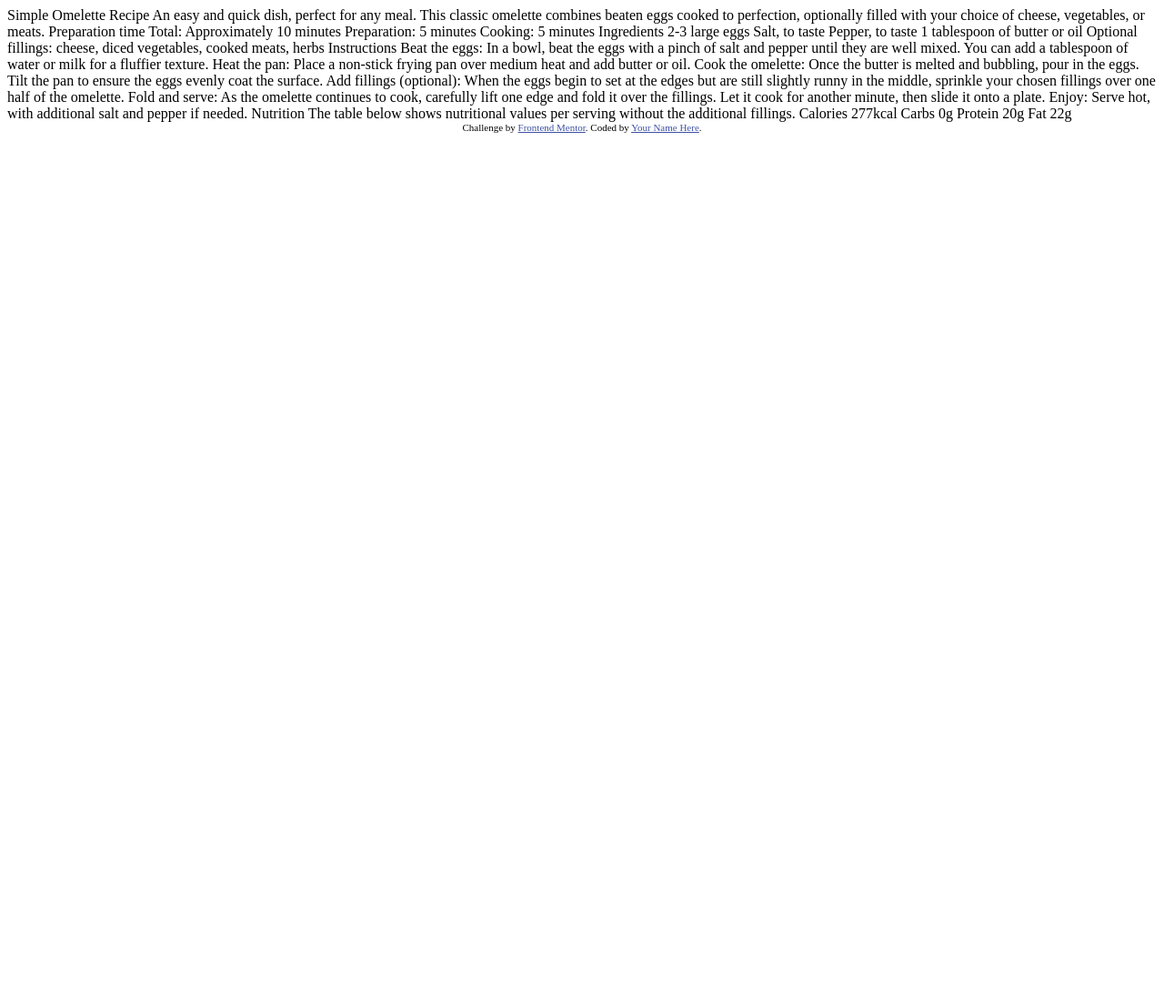
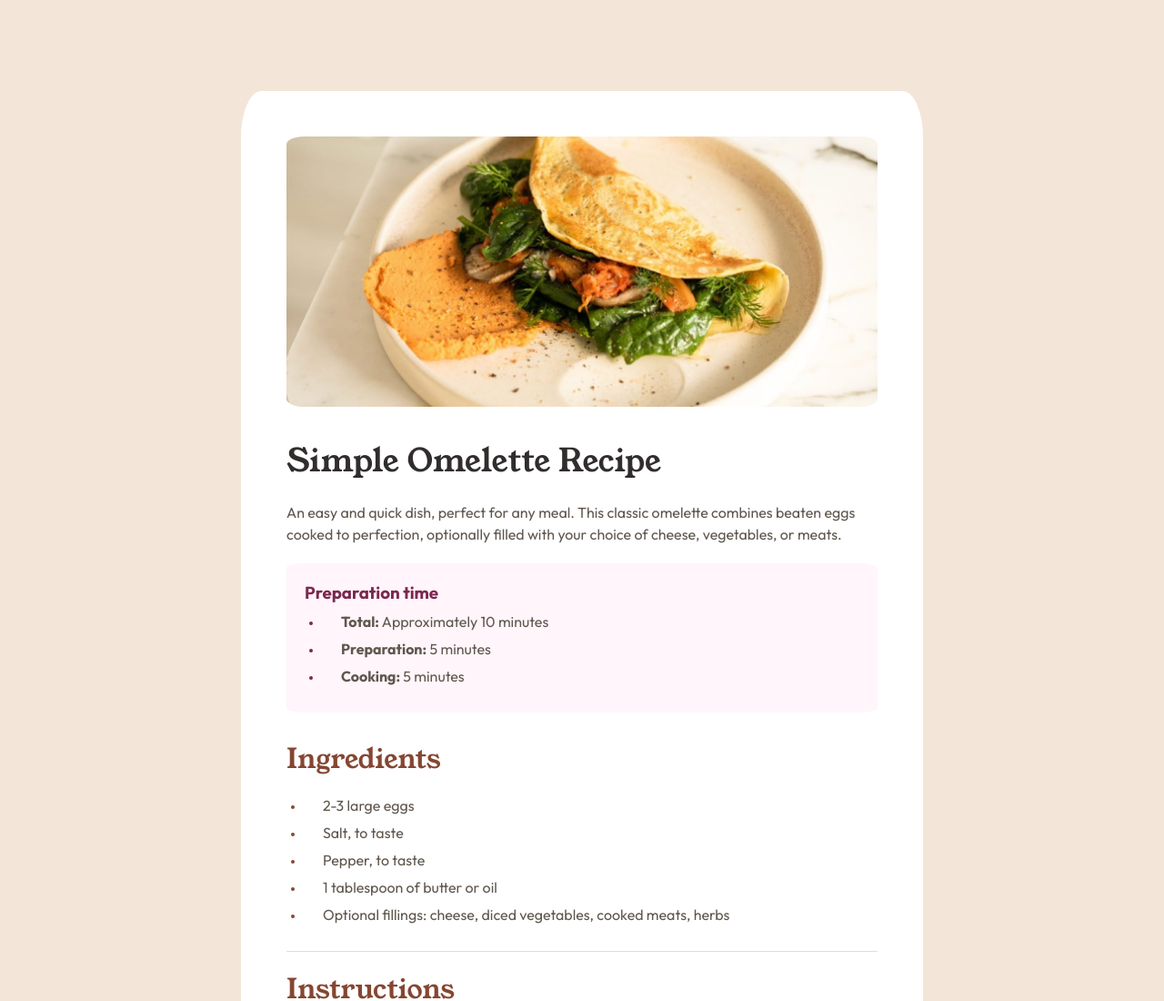
Before and after one commit to ManuW7/frontend_mentor_recipe_page, a plain HTML site: page index.html in a window 1280 px wide. Shown: the top 1100 px of the page at 91% size. Before the commit the page ends 800 px from the top, so only its background shows below. Drawn offline with Linux system fonts and the light colour scheme.

Commit message:
add the page v1

```diff
--- a/index.html
+++ b/index.html
@@ -2,76 +2,74 @@
 <html lang="en">
   <head>
     <meta charset="UTF-8">
-  <meta name="viewport" content="width=device-width, initial-scale=1.0"> <!-- displays site properly based on user's device -->
-
+    <meta name="viewport" content="width=device-width, initial-scale=1.0">
     <link rel="icon" type="image/png" sizes="32x32" href="./assets/images/favicon-32x32.png">
-
     <title>Frontend Mentor | Recipe page</title>
-
-  <!-- Feel free to remove these styles or customise in your own stylesheet 👍 -->
-  <style>
-    .attribution { font-size: 11px; text-align: center; }
-    .attribution a { color: hsl(228, 45%, 44%); }
-  </style>
+    <link rel="stylesheet" href="styles.css">
+    <link href="https://fonts.googleapis.com/css2?family=Young+Serif&display=swap" rel="stylesheet">
+    <link href="https://fonts.googleapis.com/css2?family=Outfit:wght@100..900&family=Young+Serif&display=swap" rel="stylesheet">
   </head>
   <body>
+    <div class="main_div">
+      <img src="assets/images/image-omelette.jpeg" alt="A picture of an omelette" class="omelette_image">
+      <h1>Simple Omelette Recipe</h1>
+      <p>An easy and quick dish, perfect for any meal. This classic omelette combines beaten eggs cooked to perfection, optionally filled with your choice of cheese, vegetables, or meats.</p>
+      <div class="preporation_time">
+        <h3>Preparation time</h3>
+        <ul>
+          <li><span class="bold">Total:</span> Approximately 10 minutes</li>
+          <li><span class="bold">Preparation:</span> 5 minutes</li>
+          <li><span class="bold">Cooking:</span> 5 minutes</li>
+        </ul>
+      </div>
+      <h2>Ingredients</h2>
+      <ul class="ingredients">
+        <li>2-3 large eggs</li>
+        <li>Salt, to taste</li>
+        <li>Pepper, to taste</li>
+        <li>1 tablespoon of butter or oil</li>
+        <li>Optional fillings: cheese, diced vegetables, cooked meats, herbs</li>
+      </ul>
+      <hr>
+      <h2>Instructions</h2>
+      <ol>
+        <li><span class="bold">Beat the eggs:</span> In a bowl, beat the eggs with a pinch of salt and pepper until they are well mixed.
+    You can add a tablespoon of water or milk for a fluffier texture.</li>
+        <li><span class="bold">Heat the pan:</span> Place a non-stick frying pan over medium heat and add butter or oil.</li>
+        <li><span class="bold">Cook the omelette:</span> Once the butter is melted and bubbling, pour in the eggs. Tilt the pan to ensure
+    the eggs evenly coat the surface.</li>
+        <li><span class="bold">Add fillings (optional):</span> When the eggs begin to set at the edges but are still slightly runny in the
+    middle, sprinkle your chosen fillings over one half of the omelette.</li>
+        <li><span class="bold">Fold and serve:</span> As the omelette continues to cook, carefully lift one edge and fold it over the
+    fillings. Let it cook for another minute, then slide it onto a plate.</li>
+        <li><span class="bold">Enjoy:</span> Serve hot, with additional salt and pepper if needed.</li>
+      </ol>
+      <hr>
+      <h2 class="nutrition">Nutrition</h2>
+      <p>The table below shows nutritional values per serving without the additional fillings.</p>
+      <table>
+        <tr>
+          <td class="value">Calories</td>
+          <td class="amount">277kcal</td>
+        </tr>
+        <tr>
+          <td class="value">Carbs</td>
+          <td class="amount">0g</td>
+        </tr>
+        <tr>
+          <td class="value">Protein</td>
+          <td class="amount">20g</td>
+        </tr>
+        <tr>
+          <td class="value">Fat</td>
+          <td class="amount">22g</td>
+        </tr>
+      </table>
+    </div>
 
-  Simple Omelette Recipe
-
-  An easy and quick dish, perfect for any meal. This classic omelette combines beaten eggs cooked
-  to perfection, optionally filled with your choice of cheese, vegetables, or meats.
-
-  Preparation time
-
-  Total: Approximately 10 minutes
-  Preparation: 5 minutes
-  Cooking: 5 minutes
-
-  Ingredients
-
-  2-3 large eggs
-  Salt, to taste
-  Pepper, to taste
-  1 tablespoon of butter or oil
-  Optional fillings: cheese, diced vegetables, cooked meats, herbs
-
-  Instructions
-
-  Beat the eggs: In a bowl, beat the eggs with a pinch of salt and pepper until they are well mixed.
-  You can add a tablespoon of water or milk for a fluffier texture.
-
-  Heat the pan: Place a non-stick frying pan over medium heat and add butter or oil.
-
-  Cook the omelette: Once the butter is melted and bubbling, pour in the eggs. Tilt the pan to ensure
-  the eggs evenly coat the surface.
-
-  Add fillings (optional): When the eggs begin to set at the edges but are still slightly runny in the
-  middle, sprinkle your chosen fillings over one half of the omelette.
-
-  Fold and serve: As the omelette continues to cook, carefully lift one edge and fold it over the
-  fillings. Let it cook for another minute, then slide it onto a plate.
-
-  Enjoy: Serve hot, with additional salt and pepper if needed.
-
-  Nutrition
-
-  The table below shows nutritional values per serving without the additional fillings.
-
-  Calories
-  277kcal
-
-  Carbs
-  0g
-
-  Protein
-  20g
-
-  Fat
-  22g
-
-  <div class="attribution">
+    <!-- <div class="attribution">
       Challenge by <a href="https://www.frontendmentor.io?ref=challenge" target="_blank">Frontend Mentor</a>.
       Coded by <a href="#">Your Name Here</a>.
-  </div>
+    </div> -->
   </body>
 </html>
--- /dev/null
+++ b/styles.css
@@ -0,0 +1,162 @@
+:root{
+    --brown: hsl(14, 45%, 36%);
+}
+
+*{
+    box-sizing: border-box;
+    margin: 0;
+    padding: 0;
+}
+
+img{
+    width: 100%;
+}
+
+body{
+    background-color: hsl(30, 54%, 90%);
+}
+
+.main_div{
+    border-radius: 3%;
+    max-width: 750px;
+    margin: 100px auto;
+    padding: 50px;
+    background-color:hsl(0, 0%, 100%) ;
+}
+
+.omelette_image{
+    border-radius: 3%;
+    margin-bottom: 30px;
+}
+
+h1, h2{
+    font-family: 'Young Serif';
+    font-weight: 400;
+}
+
+h1{
+    color: hsl(24, 5%, 18%);
+    font-size: 35px;
+    margin-bottom: 20px;
+}
+
+p{
+    font-size: 16px;
+    color: hsl(30, 10%, 34%);
+    margin-bottom: 20px;
+    line-height: 1.5;
+}
+
+.preporation_time{
+    background-color: hsl(330, 100%, 98%);
+    padding: 20px;
+    border-radius: 3%;
+    margin-bottom: 30px;
+}
+
+h3{
+    color: hsl(332, 51%, 32%);
+
+}
+
+h3, p, li, ul, td{
+    font-family: 'Outfit';
+}
+
+ul{
+    margin-left: 20px;
+    margin-top: 10px;
+
+}
+
+ul li{
+    padding-left: 20px;
+    margin-bottom: 10px;
+    color: hsl(30, 10%, 34%);
+}
+
+.preporation_time li::marker{
+    color: hsl(332, 51%, 32%);
+    font-size: 12px;
+}
+
+.bold{
+    font-weight: 700;
+    color: hsl(30, 10%, 34%);
+}
+
+h2{
+    color: var(--brown);
+    font-size: 30px;
+    margin-bottom: 20px;
+}
+
+.ingredients li::marker{
+    color: var(--brown);
+    font-size: 12px;
+}
+
+hr{
+    margin-top: 30px;
+    border: none;
+    height: 1px;
+    background-color: hsl(30, 18%, 87%);
+    margin-bottom: 20px;
+}
+
+ol li::marker{
+    font-family: 'Outfit';
+    color: var(--brown);
+    font-weight: 600;
+}
+
+ol{
+    margin-left: 30px;
+}
+
+ol li{
+    padding-left: 20px;
+    color:hsl(30, 10%, 34%) ;
+    margin-bottom: 10px;
+}
+
+.nutrition{
+    margin-top: 30px;
+}
+
+table{
+    border-collapse: collapse;
+    border-spacing: 20px;
+    width: 100%;
+}
+
+tr{
+    border-bottom: 1px solid hsl(30, 18%, 87%) ;
+}
+
+td{
+    padding-top: 15px;
+    padding-bottom: 15px;
+}
+
+.amount{
+    color: var(--brown);
+    font-weight: bold;
+}
+
+@media (max-width: 500px){
+    .main_div{
+        max-width: 750px;
+        margin: 0;
+        padding: 30px;
+        background-color:hsl(0, 0%, 100%) ;
+    }
+
+    .omelette_image{
+        width: calc(100% + 60px);
+        margin-top: -30px;
+        margin-left: -30px;
+        border-radius: 0;
+    }
+
+}
```
Lines whose indentation alone changed are shown as unchanged.
